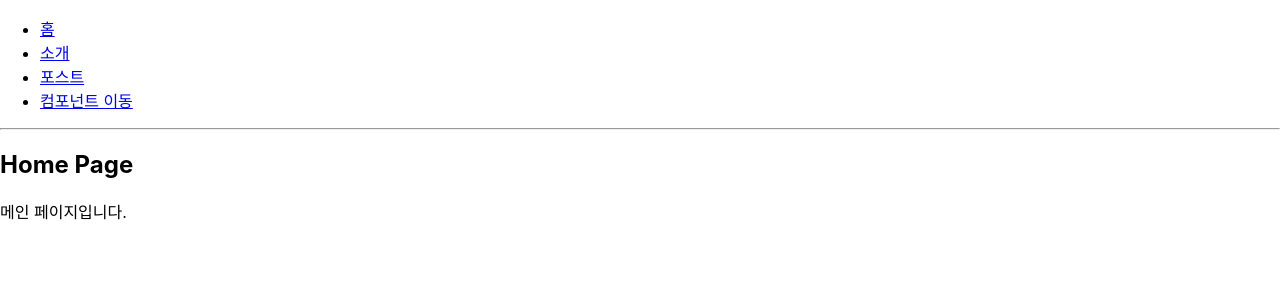
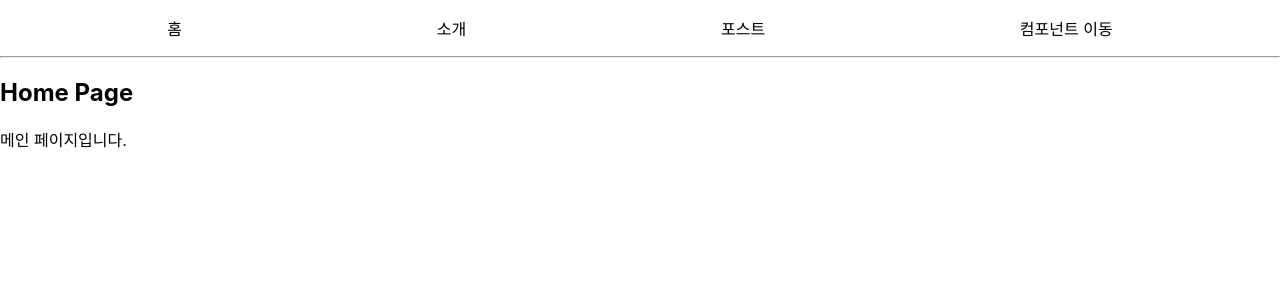
Before and after one commit to nam2626/2024_KH_08_React, a React (Create React App) app in the folder router-ex/: page / in a window 1280 px wide. Shown: the top 300 px of the page. Built offline with nearby package versions, Linux system fonts and the light colour scheme.

Commit message:
메뉴바 css 적용

```diff
--- a/router-ex/src/components/Header.js
+++ b/router-ex/src/components/Header.js
@@ -1,4 +1,5 @@
 import { Link } from "react-router-dom";
+import '../css/header.css';
 export default function Header() {
 
   return (
--- /dev/null
+++ b/router-ex/src/css/header.css
@@ -0,0 +1,20 @@
+nav{
+  width: 1200px;
+  margin: 0 auto;
+}
+
+nav > ul {
+  display: flex;
+  justify-content: space-around;
+  list-style: none;
+  padding: 0;
+}
+
+nav > ul > li > a:link, nav > ul > li > a:visited {
+  text-decoration: none;
+  color: #000;
+}
+
+nav > ul > li > a:hover, nav > ul > li > a:active {
+  text-decoration: underline;
+}
```
